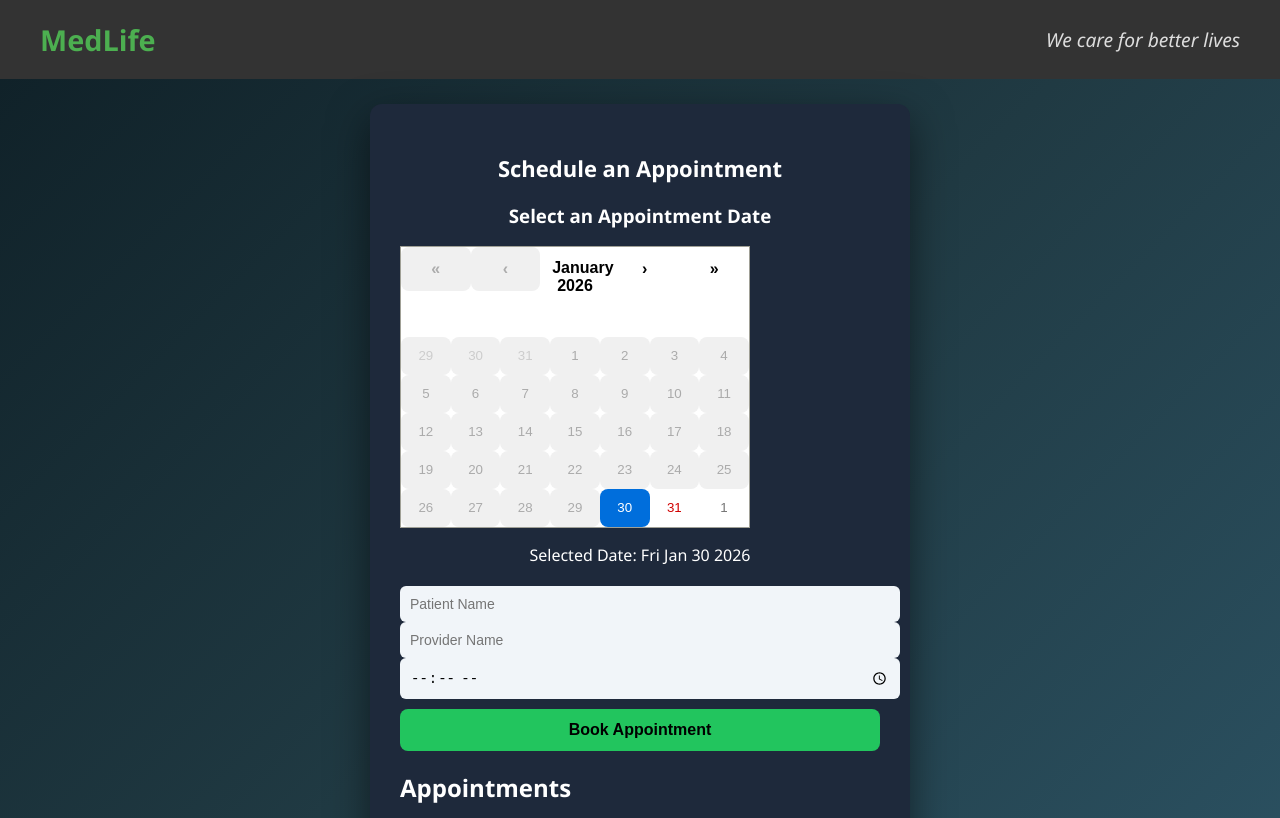
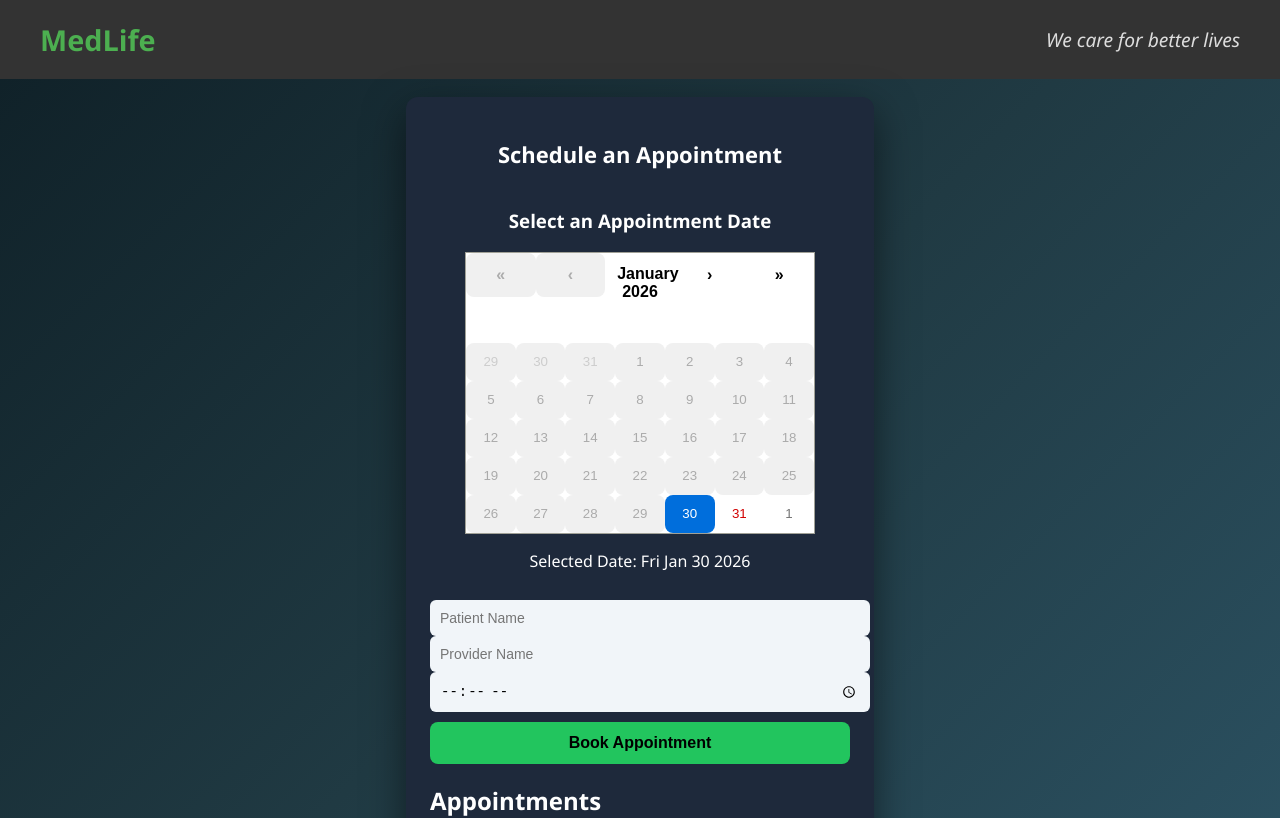
Before and after one commit to ghauravh/Appointment-Queue-System, a React (Create React App) app in the folder appointment-scheduler-frontend/: page / in a window 1280 px wide. Shown: the top 818 px of the page. Built offline with nearby package versions, Linux system fonts and the light colour scheme; no server answers.

Commit message:
edited the form

```diff
--- a/appointment-scheduler-frontend/src/App.css
+++ b/appointment-scheduler-frontend/src/App.css
@@ -14,10 +14,10 @@ body {
 
 .card {
   background: #1e293b;
-  padding: 30px;
+  padding: 24px;
   border-radius: 12px;
   width: 100%;
-  max-width: 480px;
+  max-width: 420px;
   box-shadow: 0 15px 40px rgba(0, 0, 0, 0.5);
 }
 
--- a/appointment-scheduler-frontend/src/components/CalendarComponent.css
+++ b/appointment-scheduler-frontend/src/components/CalendarComponent.css
@@ -1,10 +1,12 @@
 .calendar-container {
-  margin-bottom: 20px;
-  text-align: center;
+  margin-bottom: 12px;
+  display: flex;
+  flex-direction: column;
+  align-items: center;
 }
 
 .calendar {
   background: #0f172a;
-  padding: 10px;
+  padding: 8px;
   border-radius: 8px;
 }
```
